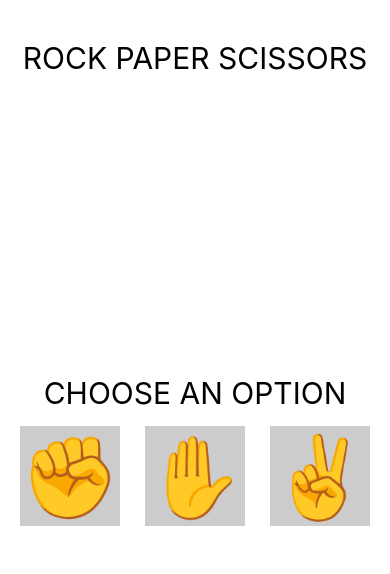
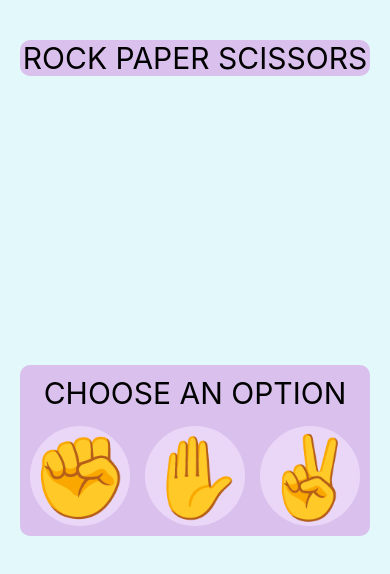
Before and after one commit to Culmid/react-native-rock-paper-scissors, a React Native app: screen / in a window 390 px wide. Shown: the top 574 px of the page. Built offline with nearby package versions, Linux system fonts and the light colour scheme.

Commit message:
Styling... Update?

```diff
--- a/App.style.js
+++ b/App.style.js
@@ -5,12 +5,15 @@ export default StyleSheet.create({
     flex: 1,
     justifyContent: "space-between",
     padding: 20,
+    backgroundColor: "#e3f8fa",
   },
   title: {
+    backgroundColor: "#dac0ed",
     fontSize: 30,
     textTransform: "uppercase",
     width: "100%",
     textAlign: "center",
     marginTop: 20,
+    borderRadius: 10,
   },
 });
--- a/components/GameButton/style.js
+++ b/components/GameButton/style.js
@@ -4,7 +4,8 @@ export default StyleSheet.create({
   outerContainer: {
     width: 100,
     height: 100,
-    backgroundColor: "#ccc",
+    backgroundColor: "#ead7f7",
+    borderRadius: 50,
   },
   innerContainer: {
     flex: 1,
--- a/components/Result/style.js
+++ b/components/Result/style.js
@@ -5,6 +5,7 @@ export default StyleSheet.create({
     width: "100%",
     marginTop: 30,
     alignItems: "center",
+    backgroundColor: "#dac0ed",
   },
   resultStatement: {
     fontSize: 22,
--- a/views/GameView/index.js
+++ b/views/GameView/index.js
@@ -13,7 +13,7 @@ export default function GameView() {
   }
 
   return (
-    <View>
+    <View style={style.gameContainer}>
       <Text style={style.chooseHeader}>Choose an Option</Text>
       <View style={style.buttonsContainer}>
         <GameButton type="rock" onPress={() => handleButtonClick("rock")} />
--- a/views/GameView/style.js
+++ b/views/GameView/style.js
@@ -1,6 +1,11 @@
 import { StyleSheet } from "react-native";
 
 export default StyleSheet.create({
+  gameContainer: {
+    backgroundColor: "#dac0ed",
+    padding: 10,
+    borderRadius: 10,
+  },
   chooseHeader: {
     width: "100%",
     marginBottom: 15,
```
